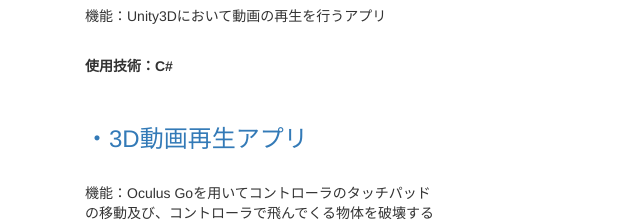
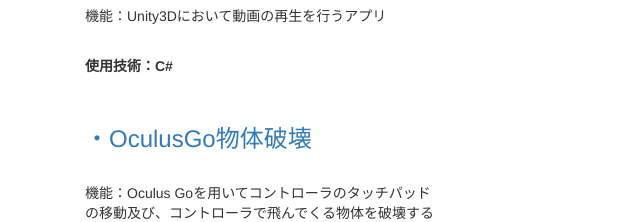
Before and after one commit to r-kuno-zer0/r-kuno-zer0.github.io, a plain HTML site: page index.html in a window 1280 px wide. Shown: the part 6300-6522 px from the top of the page, without its empty margins (0-640 px from the left). Drawn offline with nearby package versions, Linux system fonts and the light colour scheme.

Commit message:
fix oculus go game

```diff
--- a/index.html
+++ b/index.html
@@ -241,7 +241,7 @@
 <p><b>使用技術：C#</b></p>
 <br>
 
-<a href="<a href="https://github.com/r-kuno-zer0/Movie_Of_Unity3D" target="_blank"><h3 id="3d%E3%83%96%E3%83%AD%E3%83%83%E3%82%AF%E5%B4%A9%E3%81%97%E3%82%A2%E3%83%97%E3%83%AA">・3D動画再生アプリ</h3></a>
+<a href="https://github.com/r-kuno-zer0/Movie_Of_Unity3D" target="_blank"><h3 id="3d%E3%83%96%E3%83%AD%E3%83%83%E3%82%AF%E5%B4%A9%E3%81%97%E3%82%A2%E3%83%97%E3%83%AA">・OculusGo物体破壊</h3></a>
 <br>
 <p>機能：Oculus Goを用いてコントローラのタッチパッドの移動及び、コントローラで飛んでくる物体を破壊することが出来ます。</p>
 <br>
```
